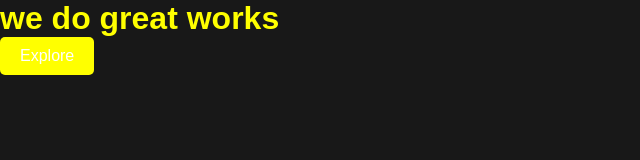
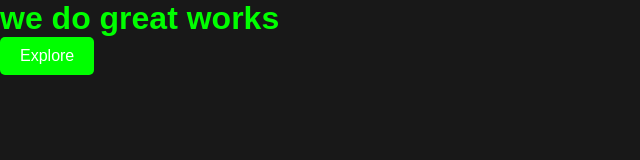
Before and after one commit to rahulInSilico/cohort-2.0-demo-1, a plain HTML site: page index.html in a window 1280 px wide. Shown: the whole page, without its empty margins (0-640 px from the left). Drawn offline with Linux system fonts and the light colour scheme.

Commit message:
14 Dec 2nd changes

```diff
--- a/styles.css
+++ b/styles.css
@@ -26,14 +26,14 @@ body {
 }
 
 h1 {
-	color: rgb(255, 255, 0);
+	color: rgb(0, 255, 0);
 
 }
 button {
 	padding: 10px 20px;
 	font-size: 16px;
 	color: #fff;
-	background-color: rgb(255, 255, 0);
+	background-color: rgb(0, 255, 0);
 	border: none;
 	border-radius: 5px;
 	cursor: pointer;
```
